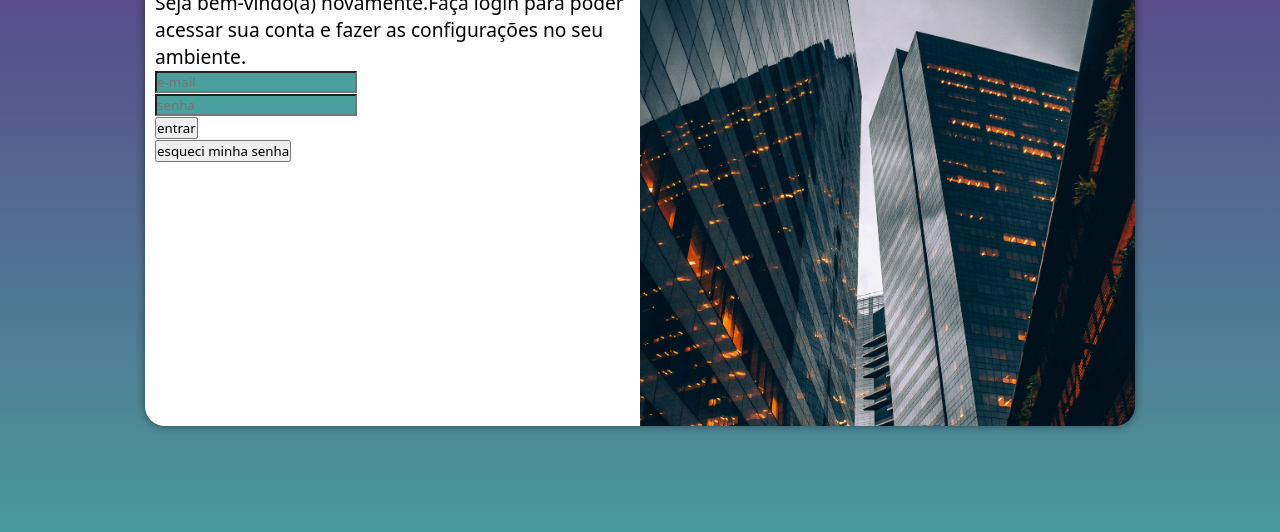
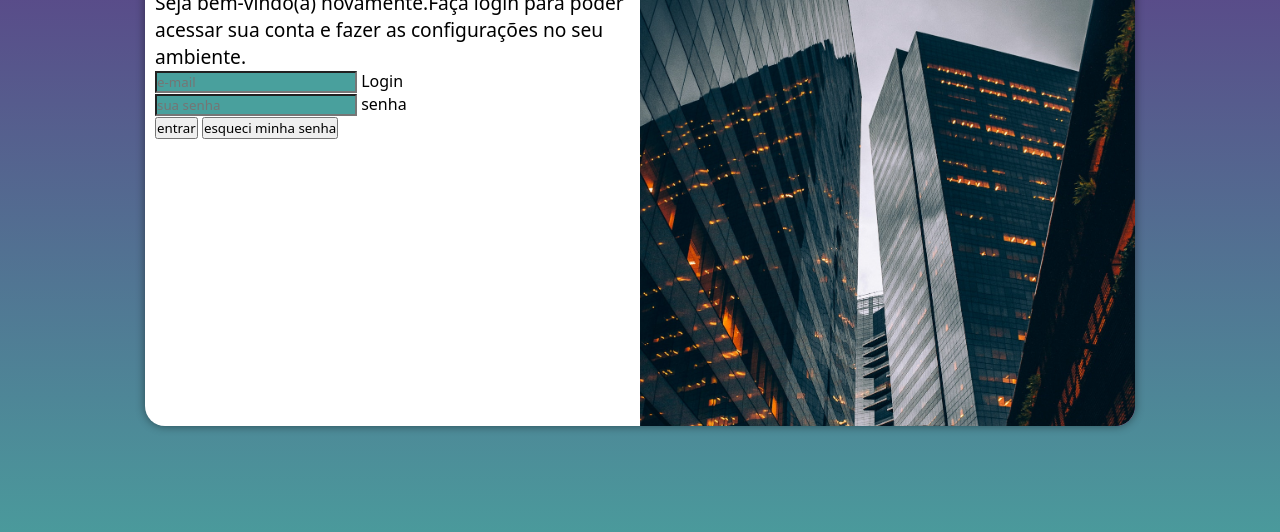
Before and after one commit to hgz13/projeto-login, a plain HTML site: page index.html in a window 1280 px wide. Shown: the part 224-756 px from the top of the page. Drawn offline with Linux system fonts and the light colour scheme.

Commit message:
Update index.html

```diff
--- a/index.html
+++ b/index.html
@@ -19,10 +19,18 @@
                 <h1>Login</h1>
                 <p>Seja bem-vindo(a) novamente.Faça login para poder acessar sua conta e fazer as configurações no seu ambiente.</p>
                 <form action="login.php" method="post">
-                    <p><input type="text" name="caixa" id="caixa" placeholder="e-mail"></p>
-                    <p><input type="password" name="senha" id="senha" placeholder="senha"></p>
-                    <p><input type="submit" value="entrar"></p>
-                    <p><input type="button" value="esqueci minha senha"></p>
+                    <div>
+                        <input type="text" name="caixa" id="caixa" placeholder="e-mail">
+                        <label for="caixa">Login</label>
+                    </div>
+                    <div>
+                        <input type="password" name="senha" id="senha" placeholder="sua senha">
+                        <label for="senha">senha</label>
+                    </div>
+                    <div>
+                        <input type="submit" value="entrar">
+                        <input type="button" value="esqueci minha senha">
+                    </div>
                 </form>
             </div>
         </section>
```
